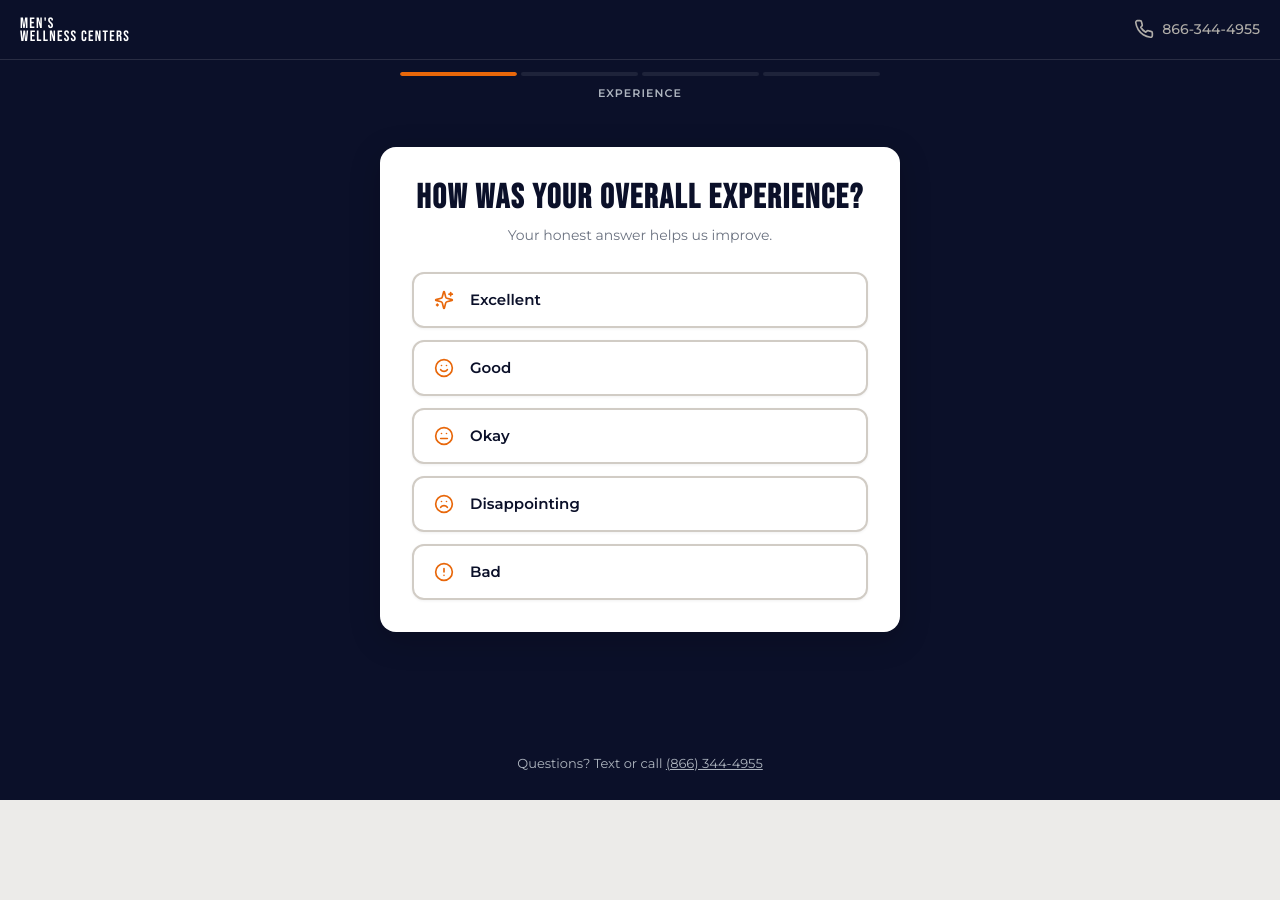
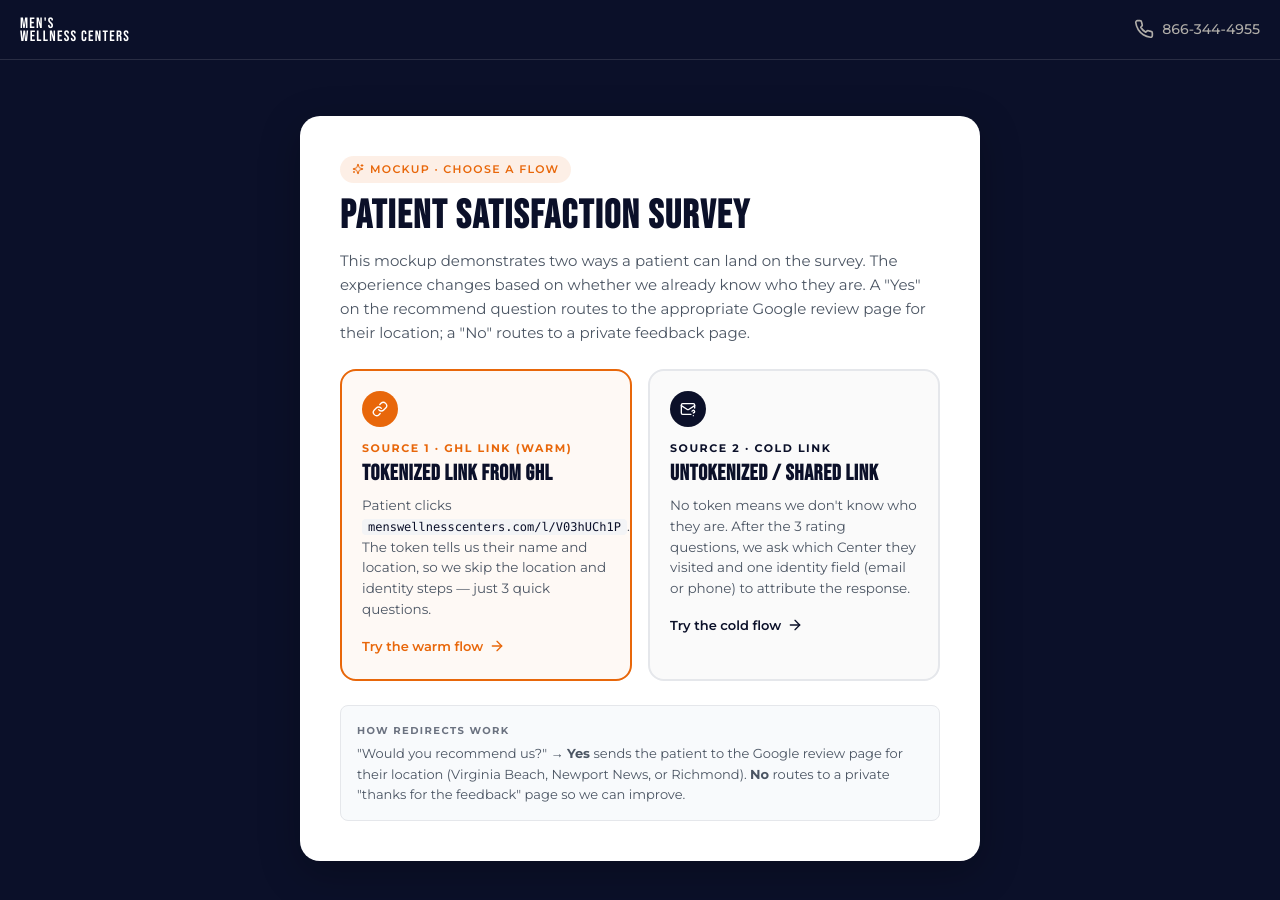
Before and after one commit to erobrien/mwcv3, a React (Vite) app: page /survey in a window 1280 px wide. Shown: the top 900 px of the page. Before the commit the page ends 800 px from the top, so only its background shows below. Built offline with nearby package versions, Linux system fonts and the light colour scheme.

Commit message:
Changes
Co-authored-by: erobrien <15294529+erobrien@users.noreply.github.com>

```diff
--- a/src/App.tsx
+++ b/src/App.tsx
@@ -51,6 +51,7 @@ import BookingFunnelV2 from "./pages/BookingFunnelV2";
 import BookingFunnelV2Spec from "./pages/BookingFunnelV2Spec";
 import SurveyPage from "./pages/SurveyPage";
 import SurveyThanksPage from "./pages/SurveyThanksPage";
+import SurveyMockupIntro from "./pages/SurveyMockupIntro";
 import { MobileFooterBar } from "./components/shared/MobileFooterBar";
 import LocationsHub from "./pages/locations/LocationsHub";
 import RichmondLocation from "./pages/locations/RichmondLocation";
@@ -112,7 +113,8 @@ const App = () => (
           <Route path="/lp/ghl-general" element={<GHLGeneralLandingPage />} />
           <Route path="/intake" element={<IntakePage />} />
           <Route path="/intake/thanks" element={<IntakeThanksPage />} />
-          <Route path="/survey" element={<SurveyPage />} />
+          <Route path="/survey" element={<SurveyMockupIntro />} />
+          <Route path="/survey/start" element={<SurveyPage />} />
           <Route path="/survey/thanks" element={<SurveyThanksPage />} />
           <Route path="/brand" element={<BrandComparison />} />
           <Route path="/locations" element={<LocationsHub />} />
--- /dev/null
+++ b/src/pages/SurveyMockupIntro.tsx
@@ -0,0 +1,233 @@
+import { Link } from "react-router-dom";
+import { ArrowRight, LinkIcon, MailQuestion, Sparkles } from "lucide-react";
+import V2Header from "@/components/booking-v2/V2Header";
+import "@/intake/styles.css";
+
+const headingFont = "'Bebas Neue', sans-serif";
+const font = "'Montserrat', sans-serif";
+
+const WARM_URL =
+  "/survey/start?contact_id=demo123&location=virginia-beach&first_name=John";
+const COLD_URL = "/survey/start";
+
+const SurveyMockupIntro = () => {
+  return (
+    <div className="flex min-h-screen flex-col" style={{ backgroundColor: "#0B1029" }}>
+      <V2Header />
+
+      <main className="flex flex-1 flex-col items-center px-5 pt-8 pb-16 md:pt-14">
+        <div
+          className="w-full max-w-[680px] p-6 md:p-10"
+          style={{
+            backgroundColor: "#FFFFFF",
+            borderRadius: 20,
+            boxShadow: "0 12px 40px rgba(0,0,0,0.25)",
+          }}
+        >
+          <div
+            className="mb-3 inline-flex items-center gap-1.5 rounded-full px-3 py-1"
+            style={{
+              backgroundColor: "rgba(232,103,10,0.10)",
+              color: "#E8670A",
+              fontFamily: font,
+              fontWeight: 600,
+              fontSize: 11,
+              letterSpacing: "0.12em",
+              textTransform: "uppercase",
+            }}
+          >
+            <Sparkles className="h-3 w-3" /> Mockup · Choose a flow
+          </div>
+
+          <h1
+            className="mb-3 uppercase"
+            style={{
+              fontFamily: headingFont,
+              fontSize: "clamp(28px, 5.5vw, 40px)",
+              color: "#0B1029",
+              letterSpacing: "0.04em",
+              lineHeight: 1.05,
+            }}
+          >
+            Patient Satisfaction Survey
+          </h1>
+
+          <p
+            className="mb-6"
+            style={{
+              fontFamily: font,
+              fontSize: 15,
+              lineHeight: 1.6,
+              color: "#4B5563",
+            }}
+          >
+            This mockup demonstrates two ways a patient can land on the survey. The
+            experience changes based on whether we already know who they are. A
+            "Yes" on the recommend question routes to the appropriate Google review
+            page for their location; a "No" routes to a private feedback page.
+          </p>
+
+          <div className="grid gap-4 md:grid-cols-2">
+            {/* WARM */}
+            <Link
+              to={WARM_URL}
+              className="group block rounded-2xl border-2 p-5 transition-all hover:-translate-y-0.5"
+              style={{
+                borderColor: "#E8670A",
+                backgroundColor: "rgba(232,103,10,0.04)",
+              }}
+            >
+              <div
+                className="mb-3 inline-flex h-9 w-9 items-center justify-center rounded-full"
+                style={{ backgroundColor: "#E8670A", color: "#fff" }}
+              >
+                <LinkIcon className="h-4 w-4" />
+              </div>
+              <p
+                className="mb-1 uppercase"
+                style={{
+                  fontFamily: font,
+                  fontWeight: 700,
+                  fontSize: 11,
+                  letterSpacing: "0.14em",
+                  color: "#E8670A",
+                }}
+              >
+                Source 1 · GHL link (warm)
+              </p>
+              <h2
+                className="mb-2"
+                style={{
+                  fontFamily: headingFont,
+                  fontSize: 22,
+                  color: "#0B1029",
+                  letterSpacing: "0.03em",
+                }}
+              >
+                Tokenized link from GHL
+              </h2>
+              <p
+                className="mb-3"
+                style={{ fontFamily: font, fontSize: 13.5, lineHeight: 1.55, color: "#4B5563" }}
+              >
+                Patient clicks{" "}
+                <code
+                  style={{
+                    fontSize: 12,
+                    background: "#F3F4F6",
+                    padding: "1px 6px",
+                    borderRadius: 4,
+                    color: "#0B1029",
+                  }}
+                >
+                  menswellnesscenters.com/l/V03hUCh1P
+                </code>
+                . The token tells us their name and location, so we skip the
+                location and identity steps — just 3 quick questions.
+              </p>
+              <span
+                className="inline-flex items-center gap-1.5"
+                style={{
+                  fontFamily: font,
+                  fontWeight: 600,
+                  fontSize: 13,
+                  color: "#E8670A",
+                }}
+              >
+                Try the warm flow <ArrowRight className="h-4 w-4 transition-transform group-hover:translate-x-1" />
+              </span>
+            </Link>
+
+            {/* COLD */}
+            <Link
+              to={COLD_URL}
+              className="group block rounded-2xl border-2 p-5 transition-all hover:-translate-y-0.5"
+              style={{
+                borderColor: "#E5E7EB",
+                backgroundColor: "#FAFAFA",
+              }}
+            >
+              <div
+                className="mb-3 inline-flex h-9 w-9 items-center justify-center rounded-full"
+                style={{ backgroundColor: "#0B1029", color: "#fff" }}
+              >
+                <MailQuestion className="h-4 w-4" />
+              </div>
+              <p
+                className="mb-1 uppercase"
+                style={{
+                  fontFamily: font,
+                  fontWeight: 700,
+                  fontSize: 11,
+                  letterSpacing: "0.14em",
+                  color: "#0B1029",
+                }}
+              >
+                Source 2 · Cold link
+              </p>
+              <h2
+                className="mb-2"
+                style={{
+                  fontFamily: headingFont,
+                  fontSize: 22,
+                  color: "#0B1029",
+                  letterSpacing: "0.03em",
+                }}
+              >
+                Untokenized / shared link
+              </h2>
+              <p
+                className="mb-3"
+                style={{ fontFamily: font, fontSize: 13.5, lineHeight: 1.55, color: "#4B5563" }}
+              >
+                No token means we don't know who they are. After the 3 rating
+                questions, we ask which Center they visited and one identity
+                field (email or phone) to attribute the response.
+              </p>
+              <span
+                className="inline-flex items-center gap-1.5"
+                style={{
+                  fontFamily: font,
+                  fontWeight: 600,
+                  fontSize: 13,
+                  color: "#0B1029",
+                }}
+              >
+                Try the cold flow <ArrowRight className="h-4 w-4 transition-transform group-hover:translate-x-1" />
+              </span>
+            </Link>
+          </div>
+
+          <div
+            className="mt-6 rounded-lg p-4"
+            style={{
+              backgroundColor: "#F8FAFC",
+              border: "1px solid #E5E7EB",
+            }}
+          >
+            <p
+              className="mb-1 uppercase"
+              style={{
+                fontFamily: font,
+                fontWeight: 700,
+                fontSize: 10,
+                letterSpacing: "0.14em",
+                color: "#6B7280",
+              }}
+            >
+              How redirects work
+            </p>
+            <p style={{ fontFamily: font, fontSize: 13, lineHeight: 1.55, color: "#4B5563" }}>
+              "Would you recommend us?" → <strong>Yes</strong> sends the patient
+              to the Google review page for their location (Virginia Beach,
+              Newport News, or Richmond). <strong>No</strong> routes to a
+              private "thanks for the feedback" page so we can improve.
+            </p>
+          </div>
+        </div>
+      </main>
+    </div>
+  );
+};
+
+export default SurveyMockupIntro;
```
